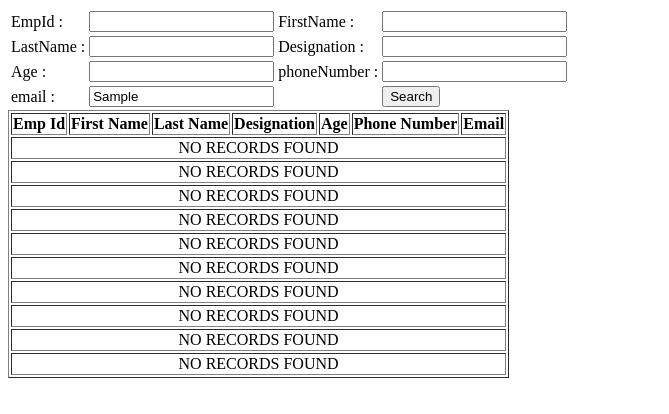
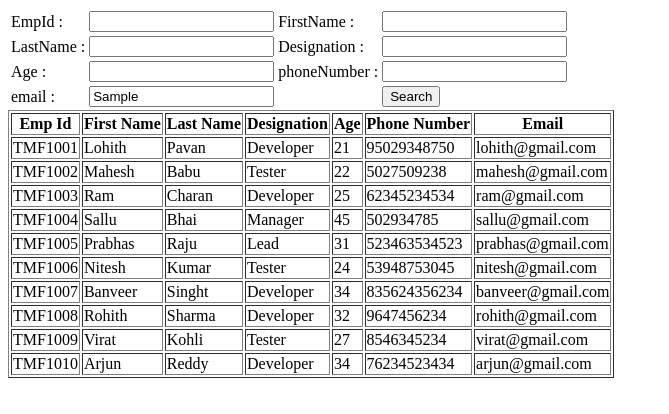
Before and after one commit to Lohith-Pavan/JavaScriptExample1, a plain HTML site: page search.html in a window 1280 px wide. Both pictures are taken after typing "Sample" into the empty fields and a click on the button "Search". Shown: the whole page, without its empty margins (0-669 px from the left). Drawn offline with Linux system fonts and the light colour scheme.

Commit message:
replaced old code with new code

```diff
--- a/search.html
+++ b/search.html
@@ -89,37 +89,28 @@
       empObj.email = empArrList[i][6];
       empList[i] = empObj;
     }
-    function noRecords() {
+    function designationSearch(empList) {
+      var designationSearchTxt = document.getElementById("designation").value.trim().toLowerCase();
       var tableDiv = document.getElementById("empListTable");
       var empTable = document.createElement("table");
       empTable.setAttribute("border", "1");
       var tableHead = ["Emp Id", "First Name", "Last Name", "Designation", "Age", "Phone Number", "Email"];
       var tableHeadTr = document.createElement("tr");
-      for (i = 0; i < tableHead.length; i++) {
+      // for (i = 0; i < tableHead.length; i++) {
+      //   var empTh = document.createElement("th");
+      //   empTh.innerHTML = tableHead[i];
+      //   tableHeadTr.appendChild(empTh);
+      // }
+      tableHead.forEach(function(value){
         var empTh = document.createElement("th");
-        empTh.innerHTML = tableHead[i];
+        empTh.innerHTML = value;
         tableHeadTr.appendChild(empTh);
-      }
-      empTable.appendChild(tableHeadTr);
-      tableDiv.appendChild(empTable);
-    }
-    function designationSearch(empList) {
-      var designationSearchTxt = document.getElementById("designation").value;
-      var tableDiv = document.getElementById("empListTable");
-      var empTable = document.createElement("table");
-      empTable.setAttribute("border", "1");
-      var tableHead = ["Emp Id", "First Name", "Last Name", "Designation", "Age", "Phone Number", "Email"];
-      var tableHeadTr = document.createElement("tr");
-      for (i = 0; i < tableHead.length; i++) {
-        var empTh = document.createElement("th");
-        empTh.innerHTML = tableHead[i];
-        tableHeadTr.appendChild(empTh);
-      }
+      });
       empTable.appendChild(tableHeadTr);
       for (i = 0; i < empList.length; i++) {
         var empTr = document.createElement("tr");
         var empObj = empList[i];
-        if (designationSearchTxt == empObj.designation) {
+        if (empObj.designation.toLowerCase().includes(designationSearchTxt)) {
           var empPropList = Object.keys(empObj);
           for (j = 0; j < empPropList.length; j++) {
             var empTd = document.createElement("td");
```
